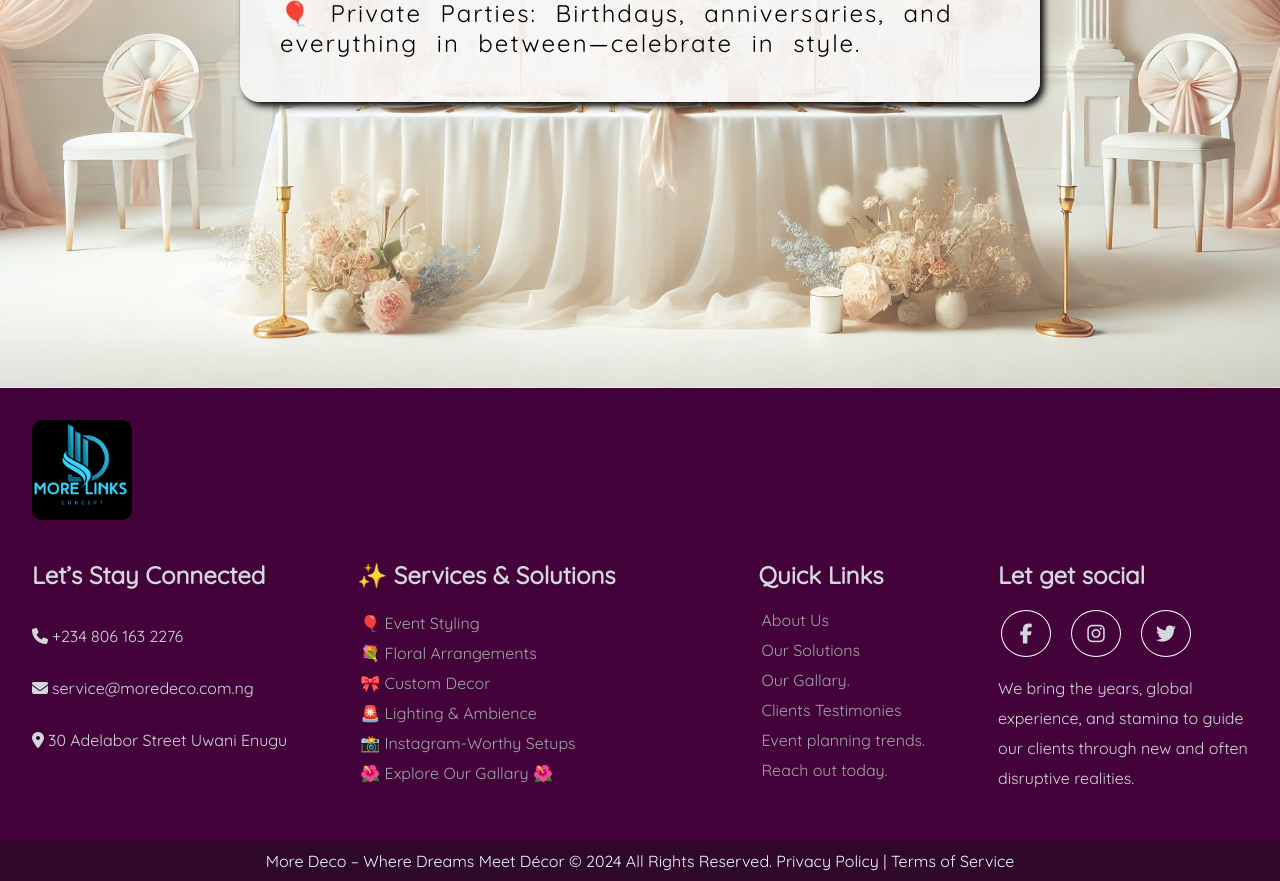
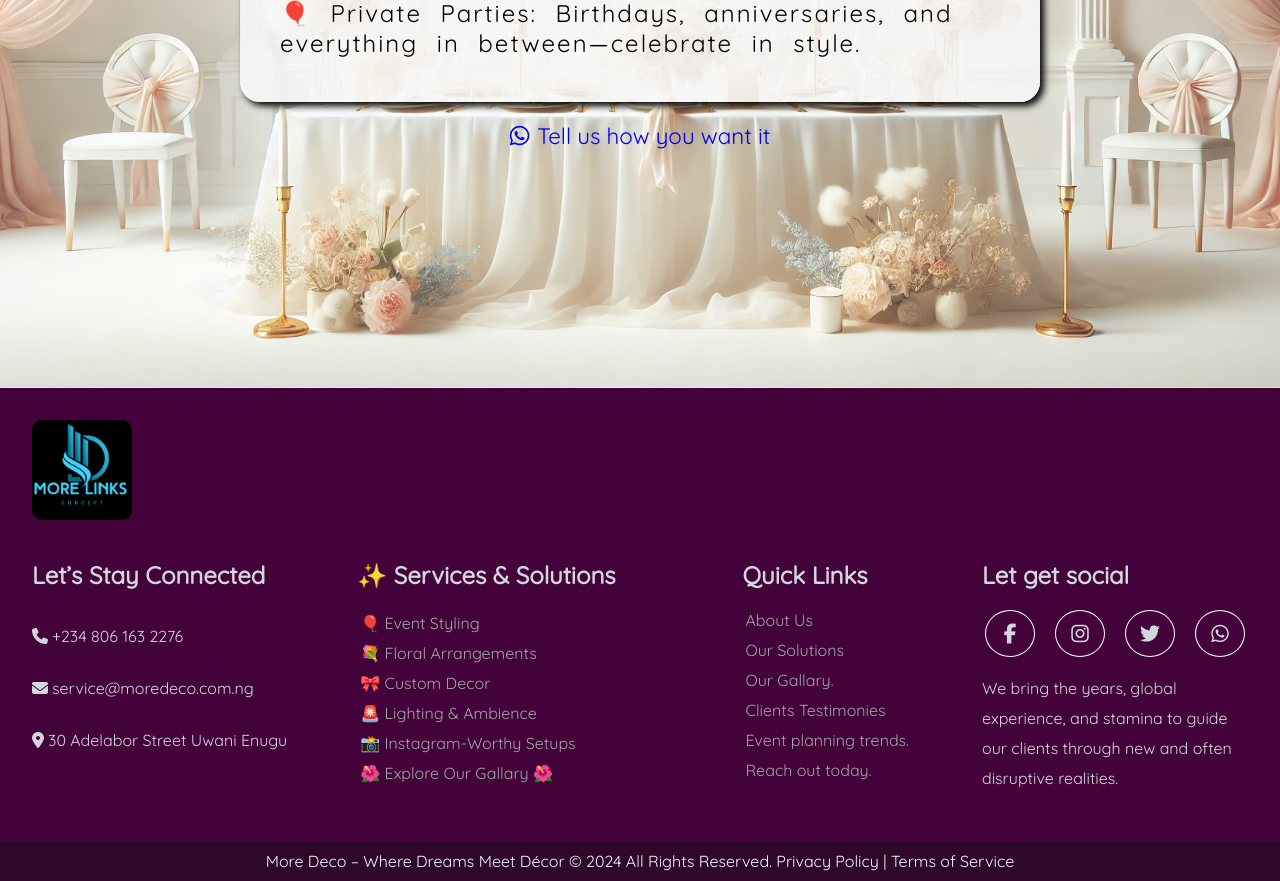
Before and after one commit to Ikendu/moreLinksDeco, a React (Vite) app in the folder mysite/: page / in a window 1280 px wide. Shown: the part 5940-6821 px from the top of the page. Built offline with nearby package versions, Linux system fonts and the light colour scheme.

Commit message:
whatsapp linking

```diff
--- a/mysite/src/App.css
+++ b/mysite/src/App.css
@@ -43,6 +43,15 @@ body {
   background-color: #420b2d;
   border-radius: 50%;
   /* z-index: 200; */
+}
+.whatsappChat {
+  display: flex;
+  justify-content: center;
+  align-items: center;
+  gap: 8px;
+  text-decoration: none;
+  font-size: 1.4em;
+  cursor: pointer;
 }
 
 .landingContent {
--- a/mysite/src/components/FrontServices.jsx
+++ b/mysite/src/components/FrontServices.jsx
@@ -1,4 +1,5 @@
 import React from "react";
+import { Link } from "react-router-dom";
 
 export default function FrontServices() {
   return (
@@ -21,6 +22,16 @@ export default function FrontServices() {
             </p>
           </div>
         </div>
+        <Link
+          className="whatsappChat"
+          to={
+            "https://wa.me/2348061632276?text=Hello%20there!%20I%20want%20to%20discuss%20with%20you."
+          }
+          target="_blank"
+        >
+          <i class="fa-brands fa-whatsapp "></i>
+          Tell us how you want it
+        </Link>
       </div>
     </div>
   );
--- a/mysite/src/components/footer/Footer.jsx
+++ b/mysite/src/components/footer/Footer.jsx
@@ -95,6 +95,14 @@ export default function Footer() {
                     <i class="fa-brands fa-twitter"></i>
                   </a>
                 </li>
+                <li>
+                  <a
+                    href="https://wa.me/2348061632276?text=Hello%20there!%20I%20want%20to%20discuss%20with%20you."
+                    target="_blank"
+                  >
+                    <i class="fa-brands fa-whatsapp"></i>
+                  </a>
+                </li>
               </ul>
               <p className="socialPara">
                 We bring the years, global experience, and stamina to guide our
```
